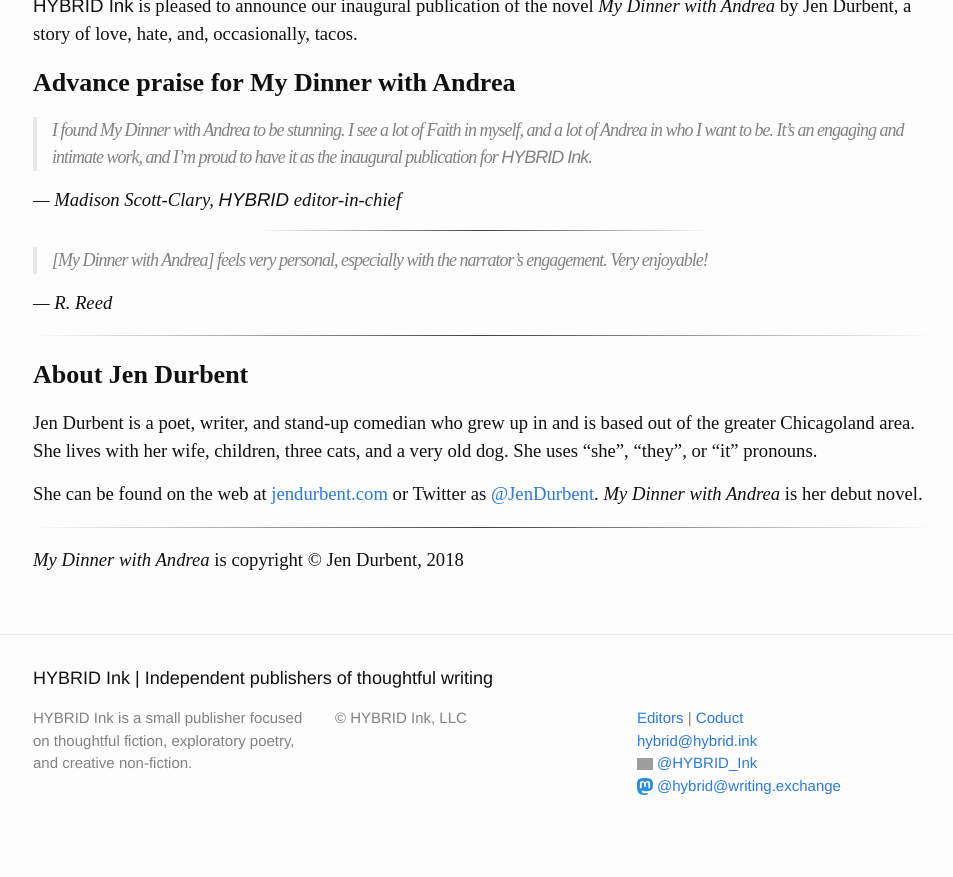
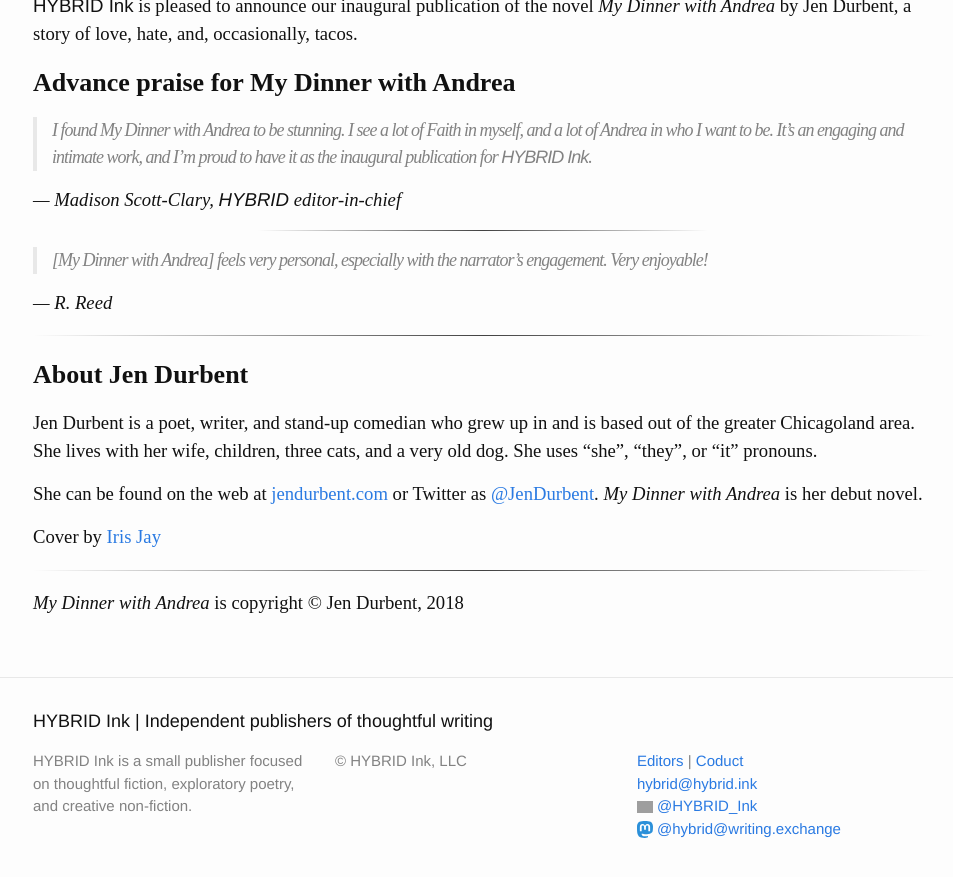
Before and after one commit to hybridink/hybrid.ink, a Jekyll site: the page built from my-dinner-with-andrea/index.md, in a window 1280 px wide and 900 px high, scrolled down 1071 px. Shown: the top 877 px of the window, without its empty margins (157-1110 px from the left). Built offline with Jekyll 4.4.1, drawn with Linux system fonts in a browser that asks for light colours; some web fonts are replaced; grey boxes are pictures that could not be loaded.

Commit message:
Add cover credit

```diff
--- a/_data/publications.yml
+++ b/_data/publications.yml
@@ -3,6 +3,8 @@
     author: Jen Durbent
     page: /my-dinner-with-andrea
     cover:
+        by: |
+            <a href="http://irisjay.net" target="_blank">Iris Jay</a>
         large: /images/covers/my-dinner-with-andrea/large.jpg
         small: /images/covers/my-dinner-with-andrea/small.jpg
     sample_chapter: /my-dinner-with-andrea/sample-chapter
--- a/_includes/catalog-page.html
+++ b/_includes/catalog-page.html
@@ -62,4 +62,9 @@
         <h3>About {{ include.item.author }}</h3>
         {{ site.data.authors[include.item.author].bio|replace: "_Hybrid_", site.brand|replace: "_Hybrid Ink_", site.name|markdownify }}
     </div>
+    {% if include.item.cover.by %}
+    <div class="pane illustrator">
+        <p>Cover by {{ include.item.cover.by }}</p>
+    </div>
+    {% endif %}
 </div>
```
